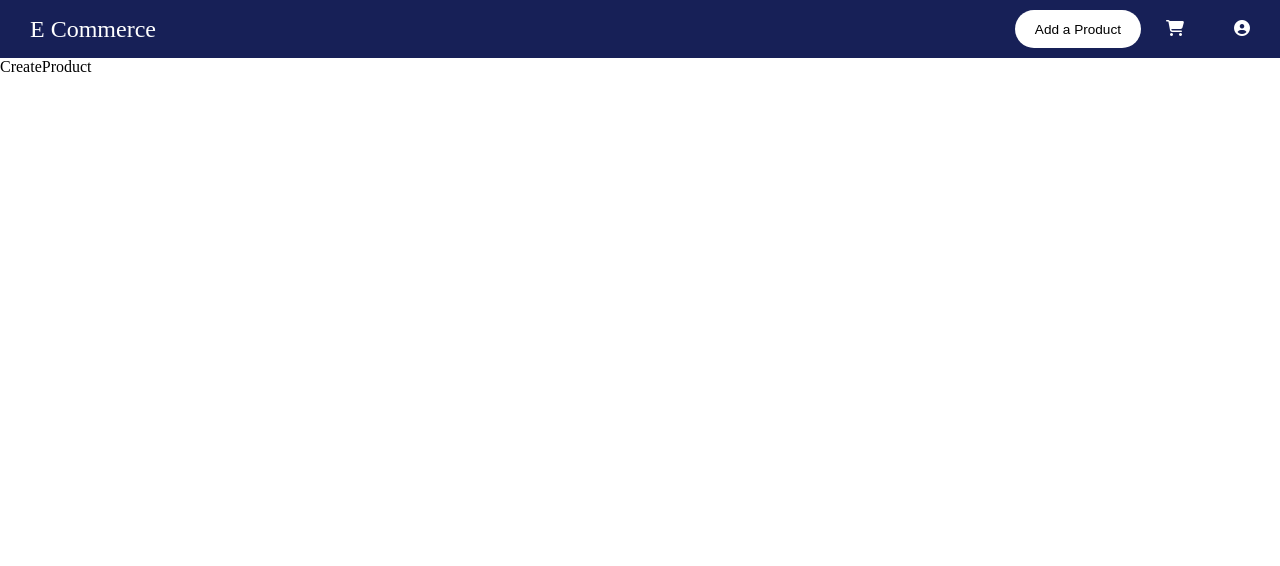
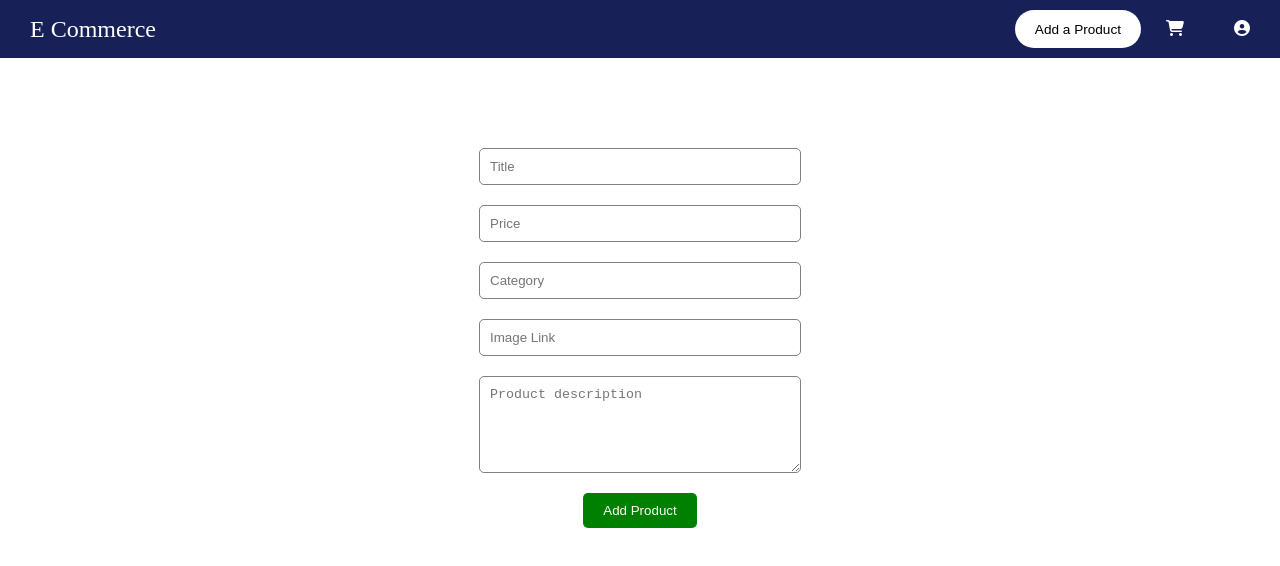
Before and after one commit to anmolp15/eCommerce-FE, a React (Create React App) app: page /create-product in a window 1280 px wide. Shown: the top 566 px of the page. Built offline with nearby package versions, Linux system fonts and the light colour scheme; no server answers.

Commit message:
finish CreateProduct component implementation

```diff
--- a/src/components/App.js
+++ b/src/components/App.js
@@ -31,11 +31,25 @@ function App() {
           element={<Home products={products} handleSetProducts={setProducts} />}
         />
         <Route exact path="/products/:prodId" element={<ProductPage />} />
-        <Route exact path="/create-product" element={<CreateProduct />} />
+        <Route
+          exact
+          path="/create-product"
+          element={
+            <CreateProduct
+              products={products}
+              handleSetProducts={setProducts}
+            />
+          }
+        />
         <Route
           exact
           path="/update-product/:prodId"
-          element={<UpdateProduct />}
+          element={
+            <UpdateProduct
+              products={products}
+              handleSetProducts={setProducts}
+            />
+          }
         />
         <Route exact path="/cart" element={<Cart />} />
       </Routes>
--- a/src/components/CreateProduct.js
+++ b/src/components/CreateProduct.js
@@ -1,7 +1,89 @@
-import React from 'react'
+import Axios from "axios";
+import React, { useState } from "react";
+import { useNavigate } from "react-router-dom";
+import styles from "../css/createProduct.module.css";
+import { BASE_URL } from "../utils";
 
-export default function CreateProduct() {
+export default function CreateProduct(props) {
+  // products array received as props and will be used to initialize new products array
+  const products = props.products;
+  //state for new products array which will contain newly added product
+  const [newProductsArr, setNewProductsArr] = useState(products);
+  // states for individual elements of the new product to be added
+  const [title, setTitle] = useState("");
+  const [price, setPrice] = useState(0);
+  const [category, setCategory] = useState("");
+  const [imageLink, setImageLink] = useState("");
+  const [description, setDescription] = useState("");
+
+  // will be used to redirect to home page after successful addition of product
+  const navigator = useNavigate();
+
+  // function to create the product using states and sent the post request to add it in the server, we will also add the product into newProductsArr for our own use
+  function addProduct(e) {
+    e.preventDefault();
+    let newProduct = {
+      title,
+      price,
+      description,
+      category,
+      imageLink,
+      rating: {
+        rate: 0,
+        count: 0,
+      },
+    };
+    Axios.post(BASE_URL, newProduct)
+      .then((res) => {
+        // alert user only on successfull resolution of promise then add it to new array and redirect to home at last
+        alert("Product added successfully!");
+        setNewProductsArr([...newProductsArr, newProduct]);
+        navigator("/");
+      })
+      .catch((err) => console.log(err));
+  }
+  // rendering form using jsx
   return (
-    <div>CreateProduct</div>
-  )
+    <div className={styles.container}>
+      <form onSubmit={addProduct}>
+        <input
+          type="text"
+          name="title"
+          id="title"
+          placeholder="Title"
+          onChange={(e) => setTitle(e.target.value)}
+        />
+        <input
+          type="number"
+          name="price"
+          id="price"
+          placeholder="Price"
+          onChange={(e) => setPrice(e.target.value)}
+        />
+        <input
+          type="text"
+          name="category"
+          id="category"
+          placeholder="Category"
+          onChange={(e) => setCategory(e.target.value)}
+        />
+        <input
+          type="text"
+          name="imageLink"
+          id="imageLink"
+          placeholder="Image Link"
+          onChange={(e) => setImageLink(e.target.value)}
+        />
+        <textarea
+          name="description"
+          id="description"
+          placeholder="Product description"
+          rows="5"
+          cols={50}
+          onChange={(e) => setDescription(e.target.value)}
+        ></textarea>
+        <button type="submit">Add Product</button>
+      </form>
+    </div>
+  );
 }
--- a/src/components/Home.js
+++ b/src/components/Home.js
@@ -6,7 +6,7 @@ import { Link } from "react-router-dom";
 
 export default function Home(props) {
   const products = props.products;
-  const handleSetProducts = props.handleSetProducts
+  const handleSetProducts = props.handleSetProducts;
 
   // state for list of categories to be displayed in drop down menu
   const [categories, setCategories] = useState([]);
--- a/src/components/UpdateProduct.js
+++ b/src/components/UpdateProduct.js
@@ -1,5 +1,7 @@
 import React from "react";
 
-export default function UpdateProduct() {
+export default function UpdateProduct(props) {
+  // const products = props.products;
+  // const handleSetProducts = props.handleSetProducts;
   return <div>UpdateProduct</div>;
 }
--- /dev/null
+++ b/src/css/createProduct.module.css
@@ -0,0 +1,39 @@
+.container {
+    display: flex;
+    justify-content: center;
+    align-items: center;
+    flex-direction: column;
+    height: 100vh;
+    width: 100vw;
+}
+
+.container form {
+    display: flex;
+    align-items: center;
+    flex-direction: column;
+    height: 80%;
+    width: 100vw;
+}
+
+.container form input,
+.container form textarea {
+    width: 300px;
+    padding: 10px;
+    margin: 10px;
+    border-radius: 5px;
+    border: .5px solid grey;
+}
+
+.container form input:focus,
+.container form textarea:focus {
+    outline: none;
+}
+
+
+.container form button {
+    background-color: green;
+    border-radius: 5px;
+    color: white;
+    padding: 10px 20px;
+    margin: 10px;
+}
--- a/src/css/home.module.css
+++ b/src/css/home.module.css
@@ -4,7 +4,6 @@ a {
 
 .container {
     width: 100vw;
-    height: 90vh;
     overflow-y: scroll;
     display: flex;
     flex-wrap: wrap;
```
